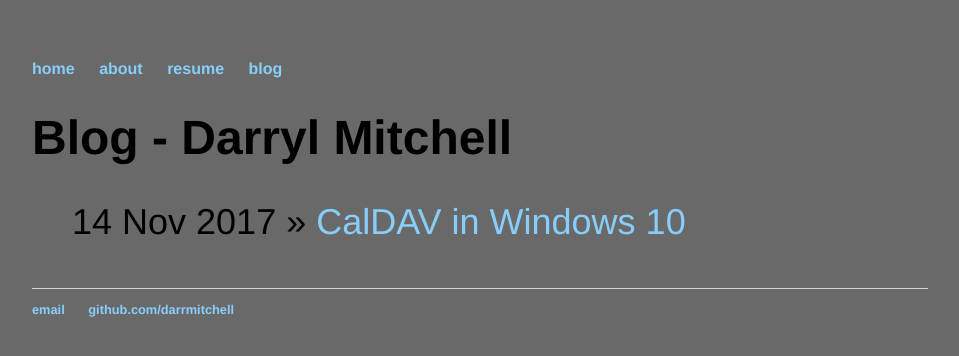
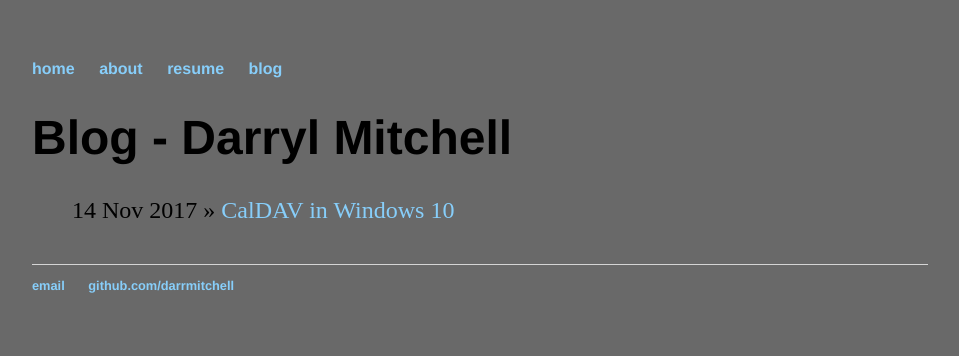
Before and after one commit to darrmitchell/darrmitchell.github.io, a Jekyll site: the page built from blog/index.html, in a window 1280 px wide. Shown: the top 356 px of the page, without its empty margins (160-1119 px from the left). Built offline with Jekyll 4.4.1, drawn with Linux system fonts in a browser that asks for light colours.

Commit message:
Update main.css

```diff
--- a/css/main.css
+++ b/css/main.css
@@ -40,10 +40,5 @@ ul.posts {
 }
 
 ul.posts li {
-    font-family:'Helvetica', 'Arial', 'Sans-Serif';
-    font-size: 1.5em;
-    line-height: 1.4em;
-    color: #000000;
-
     list-style: none;
 }
```
